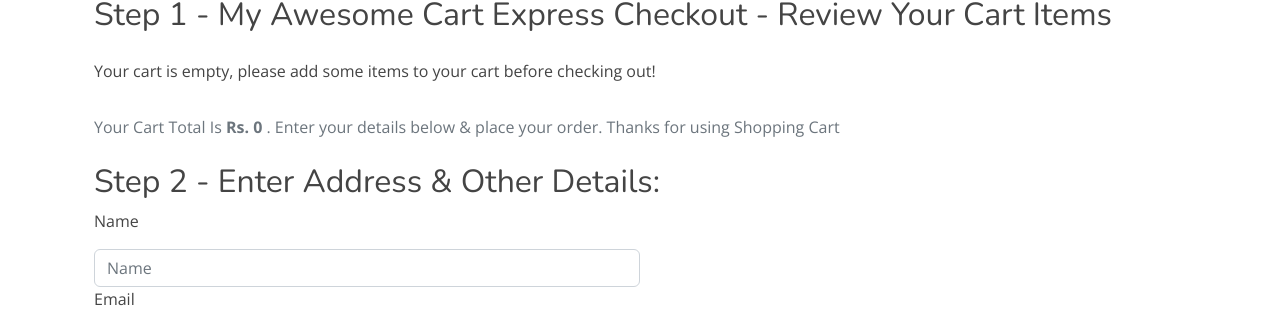
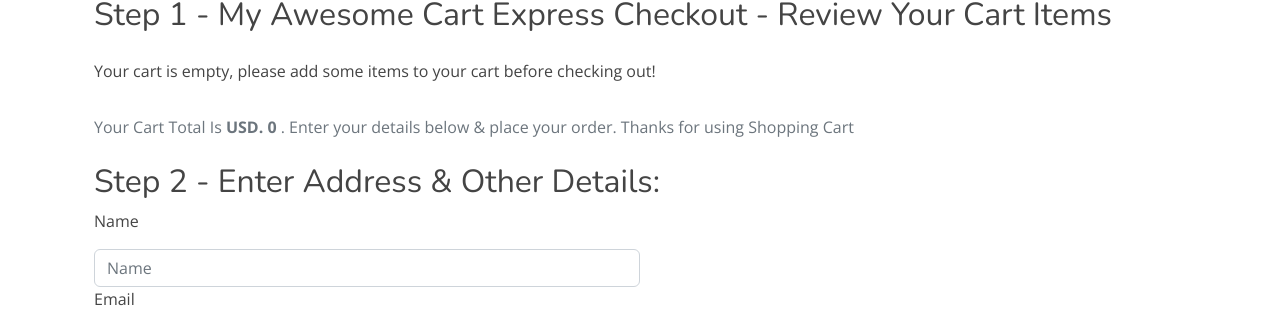
Before and after one commit to Awet11-Tesfay/ShoppingCart, a Django app: page /checkout/ in a window 1280 px wide. Shown: the part 1000-1310 px from the top of the page. Run offline with Django 4.2, Linux system fonts and the light colour scheme; a user stored in the database is signed in; some libraries are stand-ins or nearby versions.

Commit message:
'checkout_page'

```diff
--- a/ecommerce/templates/checkout.html
+++ b/ecommerce/templates/checkout.html
@@ -47,7 +47,7 @@ Check Out
               <li class="breadcrumb-item active" aria-current="page">
                 Your Cart Total Is
                 <b
-                  >Rs. <span id="totalprice"></span>
+                  >USD. <span id="totalprice"></span>
                   <span id="amount"></span></b
                 >. Enter your details below & place your order. Thanks for using
                 Shopping Cart
```
